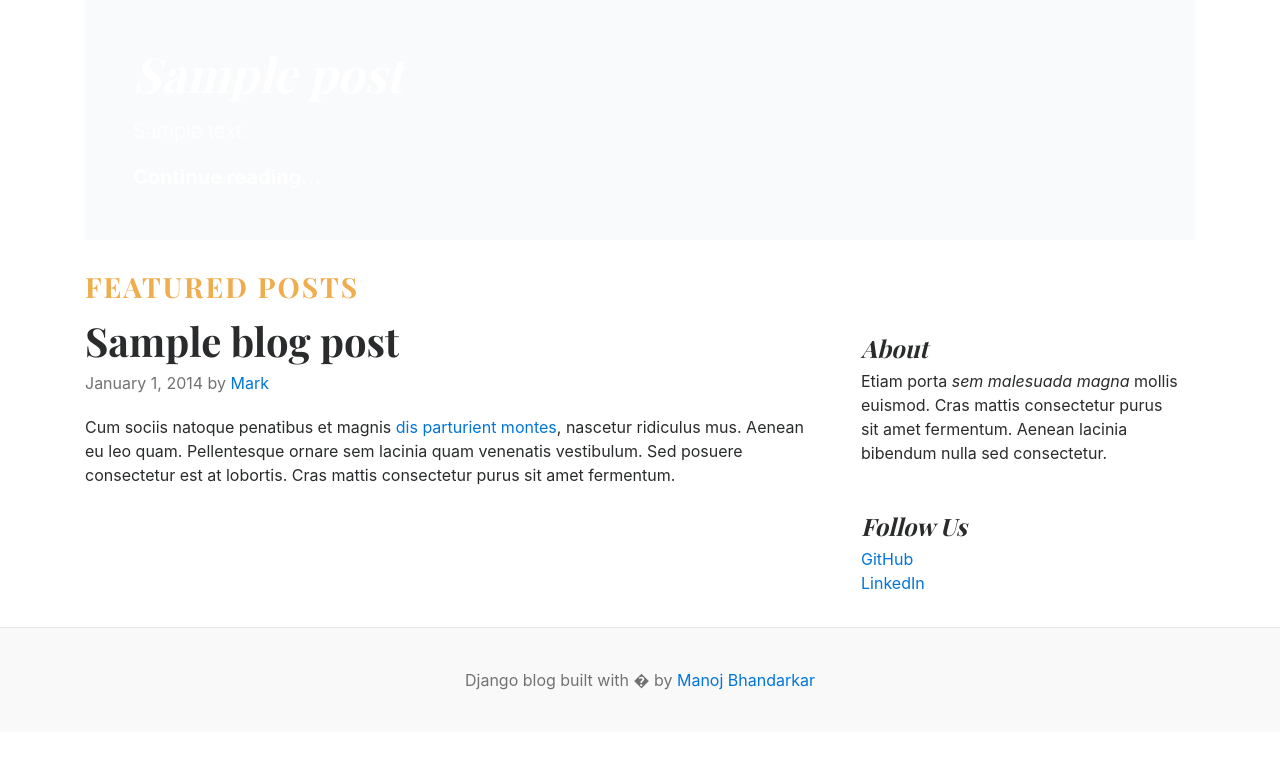
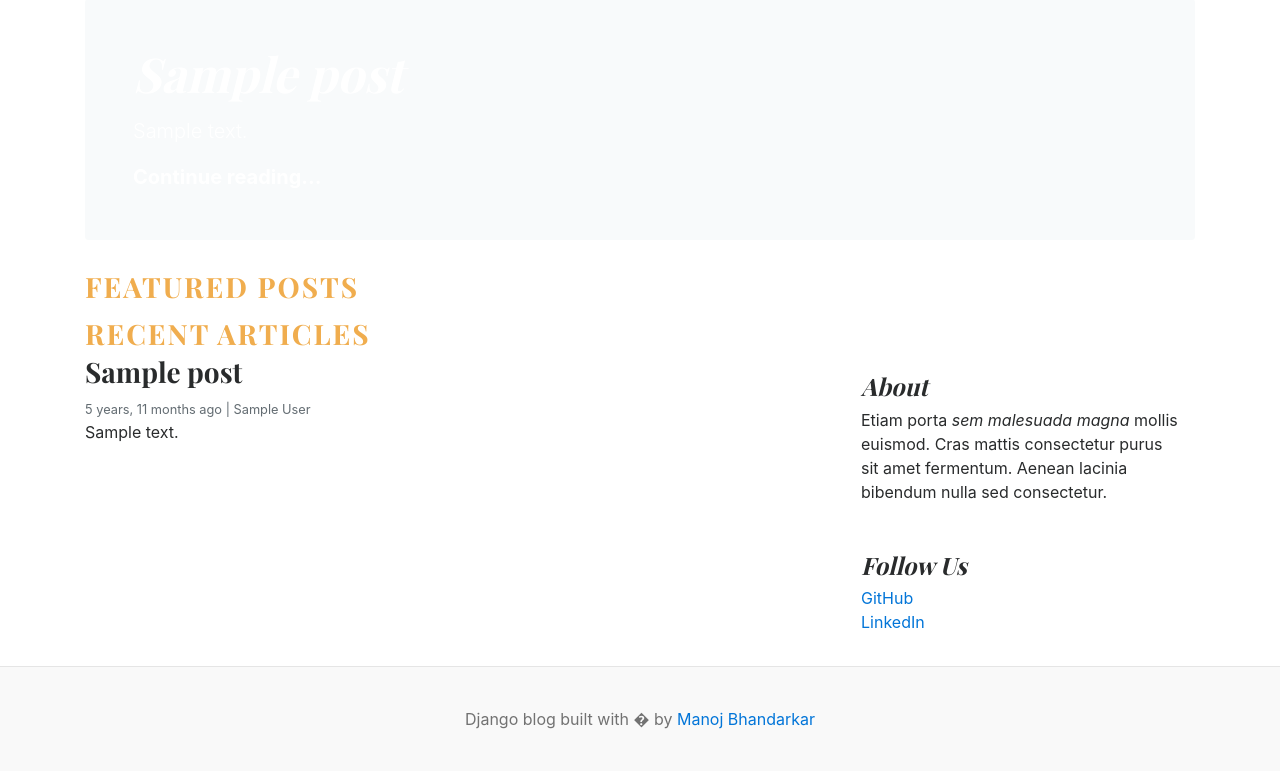
Before and after one commit to Manoj-Bhandarkar/django-blog, a Django app: template templates/home.html in a window 1280 px wide. Shown: the part 148-919 px from the top of the page. Before the commit the page ends 838 px from the top, so only its background shows below. Run offline with Django 5.2, Linux system fonts and the light colour scheme; tables that the repository leaves empty hold one stand-in row (values such as "Sample post"); the template is opened without the code that fills it: values that come from a table or form of the project are taken from there, most other values are stand-ins (such as "Sample title", 1, 10 or a date in 2020); grey boxes marked "Sample" are stand-in pictures; data that the repository does not hold is empty.

Commit message:
Featured post and normal post on Homepage

```diff
--- a/blog_main/views.py
+++ b/blog_main/views.py
@@ -3,8 +3,8 @@ from blogs.models import Category, Blog
 
 def home(request):
     categories = Category.objects.all()
-    featured_posts = Blog.objects.filter(is_featured=True, status='published').order_by('created_at')
-    posts = Blog.objects.filter(is_featured=False, status='published').order_by('created_at')
+    featured_posts = Blog.objects.filter(is_featured=True, status='Published').order_by('created_at')
+    posts = Blog.objects.filter(is_featured=False, status='Published').order_by('created_at')
     context = {
         'categories': categories,
         'featured_posts': featured_posts,
--- a/templates/home.html
+++ b/templates/home.html
@@ -1,6 +1,7 @@
 {% load static %}
 <!DOCTYPE html>
 <html lang="en">
+
 <head>
   <meta charset="UTF-8">
   <meta http-equiv="X-UA-Compatible" content="IE=edge">
@@ -10,6 +11,7 @@
   <link href="https://fonts.googleapis.com/css?family=Playfair+Display:700,900" rel="stylesheet">
   <link href={% static "css/blog.css" %} rel="stylesheet">
 </head>
+
 <body>
   <div class="container">
     <header class="blog-header py-3">
@@ -25,7 +27,6 @@
     </header>
 
     <div class="nav-scroller py-1 mb-2">
-
       <nav class="nav d-flex justify-content-between">
         {% for category in categories %}
         <a class="p-2 text-muted" href="#">{{ category.category_name }}</a>
@@ -33,29 +34,30 @@
       </nav>
     </div>
 
-
     {% for post in featured_posts %}
     {% if forloop.first %}
-<div class="jumbotron p-3 p-md-5 text-white rounded bg-dark" style="background-image: url({{ post.featured_image.url }}); background-blend-mode: overlay; background-size:cover;">
+    <div class="jumbotron p-3 p-md-5 text-white rounded bg-dark"
+      style="background-image: url({{ post.featured_image.url }}); background-blend-mode: overlay; background-size:cover;">
       <div class="col-md-8 px-0">
         <h1 class="display-4 font-italic">{{ post.title }}</h1>
-      <p class="lead my-3">{{ post.short_description }}</p>
+        <p class="lead my-3">{{ post.short_description | truncatewords:20 }}</p>
         <p class="lead mb-0"><a href="#" class="text-white font-weight-bold">Continue reading...</a></p>
       </div>
     </div>
     {% endif %}
     {% endfor %}
+
     <!-- Featured Posts Section -->
     <h3 class="text-uppercase text-warning" style="letter-spacing: 2px;">Featured Posts</h3>
     <div class="row mb-2">
       {% for post in featured_posts %}
       {% if not forloop.first %}
       <div class="col-md-6">
-      <div class="card border-0" >
+        <div class="card border-0">
           <div class="card-body">
             <h3>{{ post.title }}</h3>
             <small class="mb-1 text-muted">{{ post.created_at | timesince }} ago | {{ post.author }}</small>
-          <p class="card-text">{{ post.short_description }}</p>
+            <p class="card-text">{{ post.short_description|truncatewords:20 }}</p>
           </div>
         </div>
       </div>
@@ -63,26 +65,28 @@
       {% endfor %}
     </div>
 
+    <!-- Recent Posts -->
+    <h3 class="text-uppercase text-warning" style="letter-spacing: 2px;">Recent Articles</h3>
     <main role="main" class="container p-0">
       <div class="row">
         <div class="col-md-8 blog-main">
-
-        <div class="blog-post">
-          <h2 class="blog-post-title">Sample blog post</h2>
-          <p class="blog-post-meta">January 1, 2014 by <a href="#">Mark</a></p>
-          <p>Cum sociis natoque penatibus et magnis <a href="#">dis parturient montes</a>, nascetur ridiculus mus. Aenean eu leo quam. Pellentesque ornare sem lacinia quam venenatis vestibulum. Sed posuere consectetur est at lobortis. Cras mattis consectetur purus sit amet fermentum.</p>
-
-
+          {% for post in posts %}
+          <div class="card border-0">
+            <div class="card-body">
+              <h3>{{ post.title }}</h3>
+              <small class="mb-1 text-muted">{{ post.created_at | timesince }} ago | {{ post.author }}</small>
+              <p class="card-text">{{ post.short_description | truncatewords:25 }}</p>
             </div>
-        <!-- /.blog-post -->
-
+          </div>
+          {% endfor %}
         </div>
         <!-- /.blog-main -->
 
         <aside class="col-md-4 blog-sidebar">
           <div class="p-3 mb-3 bg-light rounded">
             <h4 class="font-italic">About</h4>
-          <p class="mb-0">Etiam porta <em>sem malesuada magna</em> mollis euismod. Cras mattis consectetur purus sit amet fermentum. Aenean lacinia bibendum nulla sed consectetur.</p>
+            <p class="mb-0">Etiam porta <em>sem malesuada magna</em> mollis euismod. Cras mattis consectetur purus sit
+              amet fermentum. Aenean lacinia bibendum nulla sed consectetur.</p>
           </div>
 
           <div class="p-3">
@@ -95,12 +99,12 @@
         </aside><!-- /.blog-sidebar -->
 
       </div><!-- /.row -->
-
-  </main><!-- /.container -->
+    </main>
 
   </div>
   <footer class="blog-footer">
     <p>Django blog built with � by <a href="#">Manoj Bhandarkar</a></p>
   </footer>
 </body>
+
 </html>
```
Also changed, not shown: blogs/urls.py (added). Lines whose indentation alone changed are shown as unchanged.
